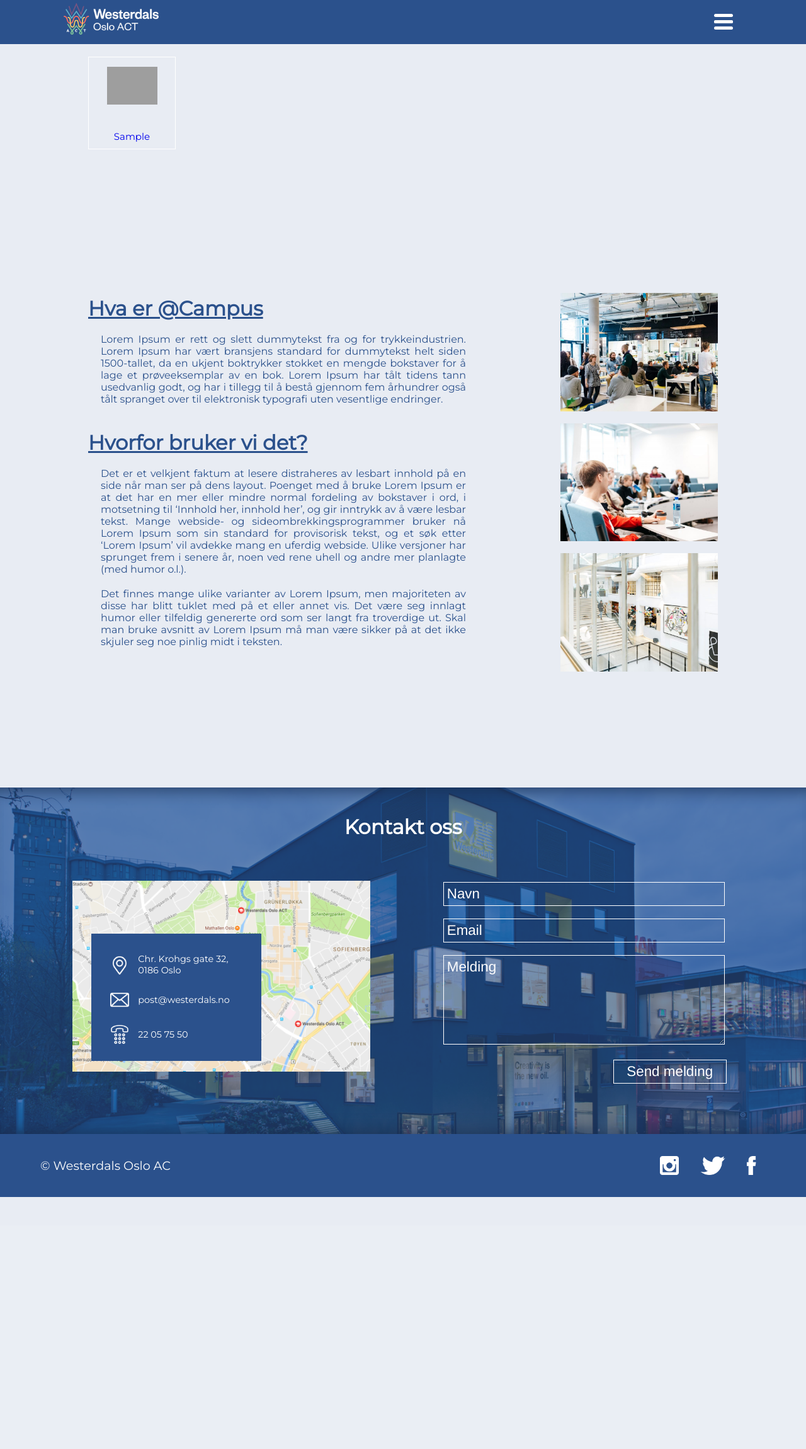
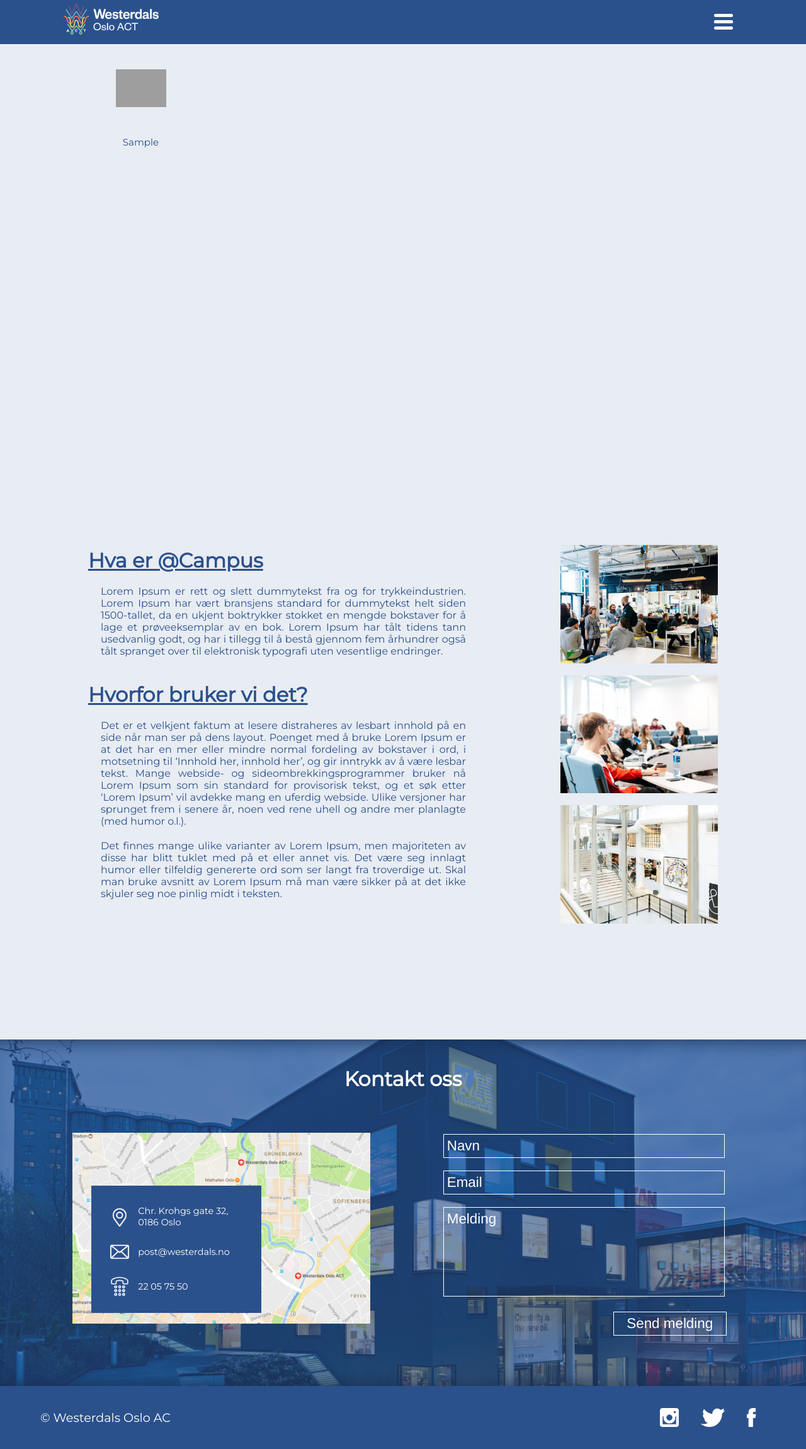
Before and after one commit to hakonschutt/pro101g33, a PHP site: page /campus.php?id=1 in a window 1280 px wide. Shown: the whole page at 63% size. Before the commit the page ends 1900 px from the top, so only its background shows below. Run offline with PHP 8.4, Linux system fonts and the light colour scheme; tables that the repository leaves empty or names only in its code hold one stand-in row (values such as "Sample post"); some libraries are stand-ins or nearby versions; grey boxes are pictures that could not be loaded.

Commit message:
finished menu small bug left + footer bug fix

```diff
--- a/assets/css/style.css
+++ b/assets/css/style.css
@@ -1,7 +1,10 @@
 /* Typography */
 /* Colours */
 .mainbody {
-  background-color: #E8ECF3; }
+  background-color: #E8ECF3;
+  position: relative;
+  margin: 0;
+  padding-bottom: 100px; }
 
 .nav {
   background-color: #2B518C;
@@ -85,20 +88,19 @@
   position: fixed;
   height: calc(100% - 70px);
   margin-top: 70px;
-  left: 0;
-  width: calc(100% - 300px);
+  width: calc(100% - 350px);
+  left: calc(-100% + 350px);
   background-color: #ffffff;
   opacity: 0.5;
-  display: none;
+  display: block;
   z-index: 98; }
 
 .menu {
   position: fixed;
   height: calc(100% - 70px);
   margin-top: 70px;
-  right: 0;
+  right: -350px;
   background-color: #2B518C;
-  display: none;
   z-index: 99; }
   .menu-inner {
     position: relative;
@@ -132,7 +134,7 @@
         height: 90px;
         margin-left: 17px;
         margin-top: 20px;
-        line-height: 100px; }
+        line-height: 90px; }
         .menu-inner-campuses-campus-icon {
           height: 100%;
           width: 100%; }
@@ -145,13 +147,18 @@
           bottom: 0;
           margin: auto;
           color: white; }
+        .menu-inner-campuses-campus .active {
+          border-radius: 50%;
+          background-color: #2B518C;
+          opacity: 0.4; }
 
 .footer {
   background-color: #2B518C;
   width: 100%;
   height: 100px;
-  bottom: 0 !important;
-  position: relative; }
+  position: absolute;
+  bottom: 0;
+  overflow: hidden; }
   .footer-inner {
     width: 90%;
     position: absolute;
@@ -271,8 +278,12 @@
   top: 70px;
   position: relative;
   width: 100%;
-  height: 300px;
-  margin-bottom: 150px; }
+  min-height: 200px;
+  max-height: 700px;
+  height: 700px;
+  display: flex;
+  margin-bottom: 150px;
+  list-style: none; }
   .activities-inner {
     max-width: 1000px;
     height: 100%;
@@ -282,13 +293,13 @@
     margin: auto; }
   .activities .activity {
     display: inline-block;
-    padding: 15px;
+    padding: 20px;
+    margin-left: 10px;
     width: 107px;
     height: 115px;
     margin-top: 20px;
     position: relative;
-    text-align: center;
-    border: 1px solid #ffffff; }
+    text-align: center; }
     .activities .activity-icon {
       max-height: 80px;
       max-width: 80px; }
@@ -299,7 +310,10 @@
       bottom: 10px;
       left: 0;
       right: 0;
-      margin: auto; }
+      margin: auto;
+      color: #2B518C; }
+  .activities .activity:hover {
+    border-bottom: 1px solid #2B518C; }
 
 .info {
   width: 100%;
--- a/assets/scss/parts/_activity.scss
+++ b/assets/scss/parts/_activity.scss
@@ -2,8 +2,12 @@
 	top: 70px;
 	position: relative;
 	width: 100%;
-	height: 300px;
+	min-height: 200px;
+	max-height: 700px;
+	height: 700px;
+	display: flex;
 	margin-bottom: 150px;
+	list-style: none;
 
 	&-inner {
 		max-width: 1000px;
@@ -16,13 +20,13 @@
 
 	.activity {
 		display: inline-block;
-		padding: 15px;
+		padding: 20px;
+		margin-left: 10px;
 		width: 107px;
 		height: 115px;
 		margin-top: 20px;
 		position: relative;
 		text-align: center;
-		border: 1px solid $white;
 
 		&-icon {
 			max-height: 80px;
@@ -37,6 +41,11 @@
 			left: 0;
 			right: 0;
 			margin: auto;
+			color: $brandcolor;
 		}
 	}
+
+	.activity:hover {
+		border-bottom: 1px solid $brandcolor;
+	}
 }
--- a/assets/scss/parts/_footer.scss
+++ b/assets/scss/parts/_footer.scss
@@ -2,8 +2,9 @@
 	background-color: $brandcolor;
 	width: 100%;
 	height: 100px;
-	bottom: 0 !important;
-	position: relative;
+	position: absolute;
+	bottom: 0;
+	overflow: hidden;
 
 	&-inner {
 		width: 90%;
--- a/assets/scss/parts/_header.scss
+++ b/assets/scss/parts/_header.scss
@@ -1,5 +1,8 @@
 .mainbody {
 	background-color: $backgroundcolor;
+	position: relative;
+	margin: 0;
+	padding-bottom: 100px;
 }
 
 .nav {
@@ -109,11 +112,11 @@
 	position: fixed;
 	height: calc(100% - 70px);
 	margin-top: 70px;
-	left: 0;
-	width: calc(100% - 300px);
+	width: calc(100% - 350px);
+	left: calc(-100% + 350px);
 	background-color: $white;
 	opacity: 0.5;
-	display: none;
+	display: block;
 	z-index: 98;
 }
 
@@ -121,9 +124,8 @@
 	position: fixed;
 	height: calc(100% - 70px);
 	margin-top: 70px;
-	right: 0;
+	right: -350px;
 	background-color: $brandcolor;
-	display: none;
 	z-index: 99;
 
 	&-inner {
@@ -170,12 +172,11 @@
     			height: 90px;
     			margin-left: 17px;
     			margin-top: 20px;
-    			line-height: 100px;
+    			line-height: 90px;
 
     			&-icon {
     				height: 100%;
     				width: 100%;
-
     			}
 
     			&-name {
@@ -187,7 +188,12 @@
     				bottom: 0;
     				margin: auto;
     				color: white;
+    			}
 
+    			.active {
+    				border-radius: 50%;
+    				background-color: $brandcolor;
+    				opacity: 0.4;
     			}
     		}
     	}
--- a/campus.php
+++ b/campus.php
@@ -60,7 +60,6 @@ echo '<div class="activities" id="Aktiviteter">';
 		        </a>
 	        ';
 	    }
-
 	echo '</div>';
 echo '</div>';
 
--- a/core/header.php
+++ b/core/header.php
@@ -29,22 +29,6 @@
 			</div></a>
 	    </div>
 	</div>
-	<script type="text/javascript">
-		var btnClick = document.getElementById("nav-icon");
-
-		btnClick.addEventListener("click", function() {
-		    var myDiv = document.getElementById("menu");
-		    var myDiv2 = document.getElementById("opacity");
-		    if (myDiv.style.display == "block") {
-		       myDiv.style.display = "none";
-		       myDiv2.style.display = "none";
-		    }
-		    else{
-		        myDiv.style.display = "block";
-		        myDiv2.style.display = "block";
-		    }
-		});
-	</script>
 	<a href="#"><div id="opacity"></div></a>
 	<div class="menu" id="menu">
 		<div class="menu-inner">
@@ -53,7 +37,14 @@
 				<a href="#Aktiviteter"><li class="menu-inner-items-item">Aktiviteter</li></a>
 				<a href="#omoss"><li class="menu-inner-items-item">Om oss</li></a>
 				<a href="#kontaktoss"><li class="menu-inner-items-item">Kontakt oss</li></a>
-				<a href="#"><li class="menu-inner-items-item">Kart oversikt</li></a>
+				<script type="text/javascript">
+				$(document).ready(function(){
+					$('#map').click(function(){
+						$('#nav-icon').toggleClass('open');
+					});
+				});
+			</script>
+				<a href="#"><li class="menu-inner-items-item" id="map">Kart oversikt</li></a>
 			</ul>
 
 			<div class="menu-inner-campuses">
@@ -76,14 +67,48 @@
 
                         echo '
 	                            <a href="campus.php?id=' . $element->campus_id . '">
-	                                <div class="menu-inner-campuses-campus ' . $class . '" id="campus' . $element->campus_id . '">
+	                                <div class="menu-inner-campuses-campus" id="campus' . $element->campus_id . '">
 	                                    <img class="menu-inner-campuses-campus-icon" src="' . $element->bilde_path . '"/>
-	                                    <span class="menu-inner-campuses-campus-name">' . substr($element->navn,0,1) . '</span>
+	                                    <span class="menu-inner-campuses-campus-name ' . $class . '">' . substr($element->navn,0,1) . '</span>
 	                                </div>
 	                            </a>
 	                        ';
                     }
                 ?>
             </div>
+            <script src="https://ajax.googleapis.com/ajax/libs/jquery/3.2.1/jquery.min.js"></script>
+			<script>
+				var $rightMenu = $('#menu');
+				var $leftMenu = $('#opacity');
+				var rightVal = parseInt($rightMenu.css('right'));
+				var leftVal = parseInt($leftMenu.css('left'));
+
+				$('#nav-icon').click(function () {
+				    animateRight = (parseInt($rightMenu.css('right')) == 0) ? rightVal : 0;
+					$rightMenu.animate({
+						right: animateRight + 'px'
+				    });
+
+				    animateLeft = (parseInt($leftMenu.css('left')) == 0) ? leftVal : 0;
+					$leftMenu.animate({
+						left: animateLeft + 'px'
+				    });
+				});
+
+				$('#opacity').click(function () {
+					$('#nav-icon').toggleClass('open');
+
+					animateRight = (parseInt($rightMenu.css('right')) == 0) ? rightVal : 0;
+					$rightMenu.animate({
+						right: animateRight + 'px'
+				    });
+
+				    animateLeft = (parseInt($leftMenu.css('left')) == 0) ? leftVal : 0;
+					$leftMenu.animate({
+						left: animateLeft + 'px'
+				    });
+				});
+
+			</script>
 		</div>
 	</div>
```
Also changed, not shown: 1 other file.
